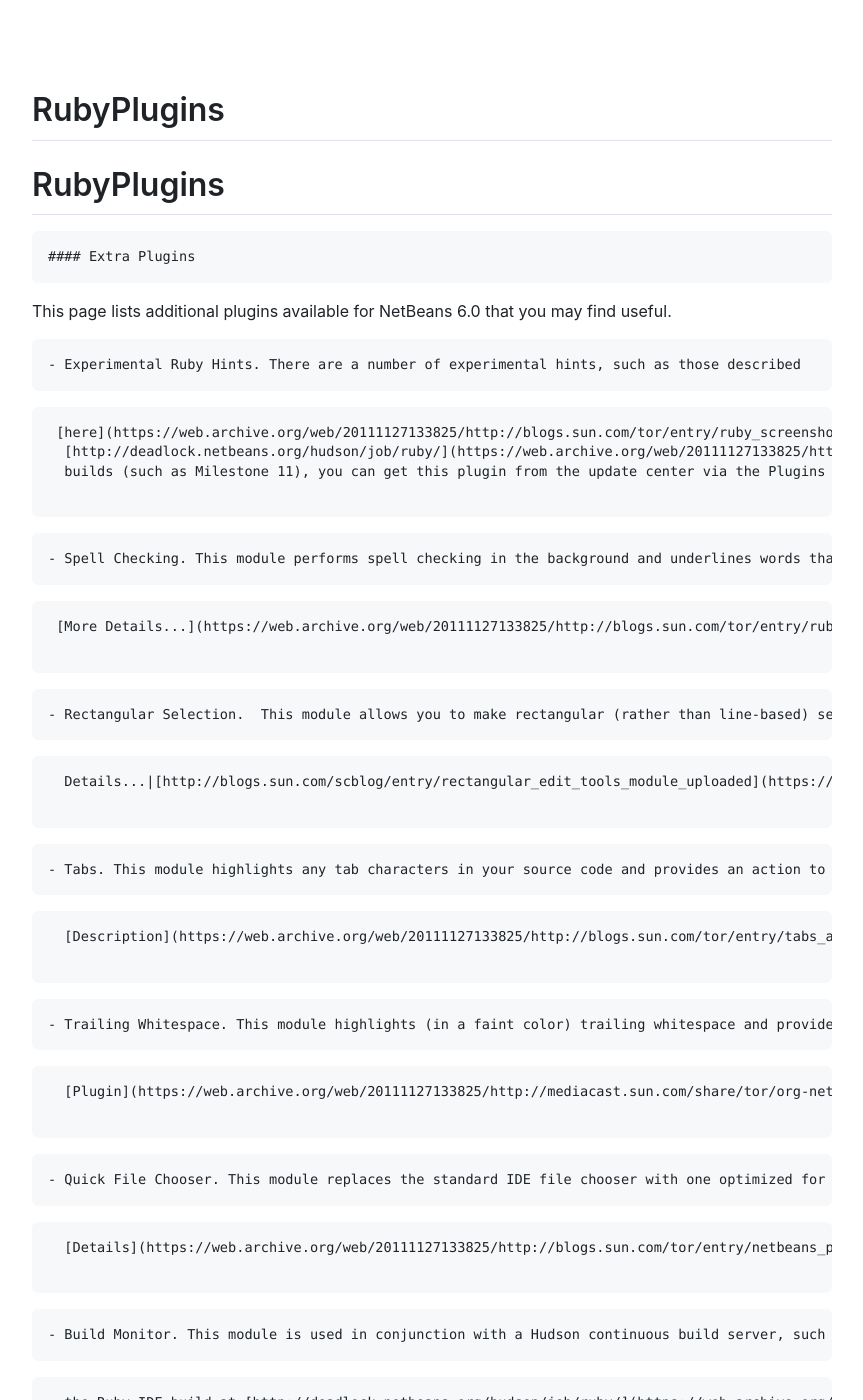
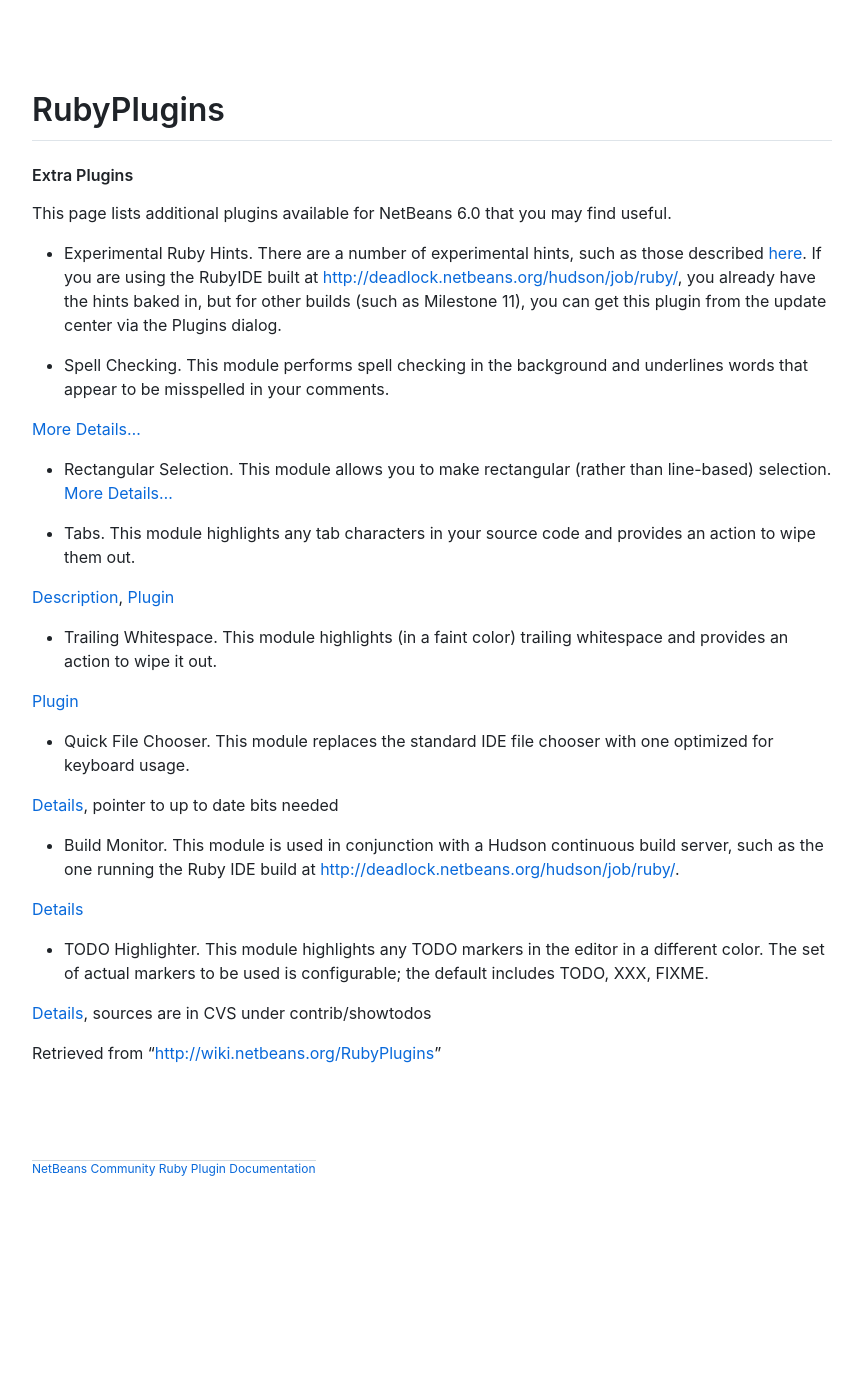
Before and after one commit to piotrhoppe/community-ruby-documentation, a Jekyll site: the page built from RubyPlugins/RubyPlugins.md, in a window 1280 px wide and 1400 px high. Shown: the whole window, without its empty margins (208-1071 px from the left). Built offline with Jekyll 4.4.1, drawn with Linux system fonts in a browser that asks for light colours; nearby versions of some CDN libraries; our own code applies the rules of GitHub Pages for plain Markdown files; part of the change alters nothing that is shown; some of the changed text lies outside the part shown.

Commit message:
docs(RubyPlugins): clean up Markdown
- remove duplicate heading and HTML/wiki noise
- fix TOC, links and inline code formatting
- improve readability of sections

````diff
--- a/RubyPlugins/RubyPlugins.md
+++ b/RubyPlugins/RubyPlugins.md
@@ -1,91 +1,35 @@
 # RubyPlugins
 
-# RubyPlugins
-
-
-
-
-
-
-
-
-    #### Extra Plugins
-
+#### Extra Plugins
 
 This page lists additional plugins available for NetBeans 6.0 that you may find useful.
 
-    - Experimental Ruby Hints. There are a number of experimental hints, such as those described
+- Experimental Ruby Hints. There are a number of experimental hints, such as those described [here](https://web.archive.org/web/20111127133825/http://blogs.sun.com/tor/entry/ruby_screenshot_of_the_week15). If you are using the RubyIDE built at [http://deadlock.netbeans.org/hudson/job/ruby/](https://web.archive.org/web/20111127133825/http://deadlock.netbeans.org/hudson/job/ruby/), you already have the hints baked in, but for other builds (such as Milestone 11), you can get this plugin from the update center via the Plugins dialog.
 
+- Spell Checking. This module performs spell checking in the background and underlines words that appear to be misspelled in your comments.
 
-```
- [here](https://web.archive.org/web/20111127133825/http://blogs.sun.com/tor/entry/ruby_screenshot_of_the_week15). If you are using the RubyIDE built at
-  [http://deadlock.netbeans.org/hudson/job/ruby/](https://web.archive.org/web/20111127133825/http://deadlock.netbeans.org/hudson/job/ruby/), you already have the hints baked in, but for other
-  builds (such as Milestone 11), you can get this plugin from the update center via the Plugins dialog.
+[More Details...](https://web.archive.org/web/20111127133825/http://blogs.sun.com/tor/entry/ruby_screenshot_of_the_week16#comments)
 
-```
+- Rectangular Selection. This module allows you to make rectangular (rather than line-based) selection. [More Details...](https://web.archive.org/web/20111127133825/http://blogs.sun.com/scblog/entry/rectangular_edit_tools_module_uploaded)
 
-    - Spell Checking. This module performs spell checking in the background and underlines words that appear to be misspelled in your comments.
+- Tabs. This module highlights any tab characters in your source code and provides an action to wipe them out.
 
+[Description](https://web.archive.org/web/20111127133825/http://blogs.sun.com/tor/entry/tabs_are_evil_part_2), [Plugin](https://web.archive.org/web/20111127133825/http://mediacast.sun.com/share/tor/org-netbeans-modules-fixtabs.nbm)
 
-```
- [More Details...](https://web.archive.org/web/20111127133825/http://blogs.sun.com/tor/entry/ruby_screenshot_of_the_week16#comments)
+- Trailing Whitespace. This module highlights (in a faint color) trailing whitespace and provides an action to wipe it out.
 
-```
+[Plugin](https://web.archive.org/web/20111127133825/http://mediacast.sun.com/share/tor/org-netbeans-modules-stripwhitespace.nbm)
 
-    - Rectangular Selection.  This module allows you to make rectangular (rather than line-based) selection. [More
+- Quick File Chooser. This module replaces the standard IDE file chooser with one optimized for keyboard usage.
 
+[Details](https://web.archive.org/web/20111127133825/http://blogs.sun.com/tor/entry/netbeans_plugins_i_use_part1), pointer to up to date bits needed
 
-```
-  Details...|[http://blogs.sun.com/scblog/entry/rectangular_edit_tools_module_uploaded](https://web.archive.org/web/20111127133825/http://blogs.sun.com/scblog/entry/rectangular_edit_tools_module_uploaded)]
+- Build Monitor. This module is used in conjunction with a Hudson continuous build server, such as the one running the Ruby IDE build at [http://deadlock.netbeans.org/hudson/job/ruby/](https://web.archive.org/web/20111127133825/http://deadlock.netbeans.org/hudson/job/ruby/).
 
-```
+[Details](https://web.archive.org/web/20111127133825/http://blogs.sun.com/tor/entry/netbeans_plugins_i_use_part3)
 
-    - Tabs. This module highlights any tab characters in your source code and provides an action to wipe them out.
+- TODO Highlighter. This module highlights any TODO markers in the editor in a different color. The set of actual markers to be used is configurable; the default includes TODO, XXX, FIXME.
 
+[Details](/web/20111127133825/http://wiki.netbeans.org/TBD), sources are in CVS under contrib/showtodos
 
-```
-  [Description](https://web.archive.org/web/20111127133825/http://blogs.sun.com/tor/entry/tabs_are_evil_part_2), [Plugin](https://web.archive.org/web/20111127133825/http://mediacast.sun.com/share/tor/org-netbeans-modules-fixtabs.nbm)
-
-```
-
-    - Trailing Whitespace. This module highlights (in a faint color) trailing whitespace and provides an action to wipe it out.
-
-
-```
-  [Plugin](https://web.archive.org/web/20111127133825/http://mediacast.sun.com/share/tor/org-netbeans-modules-stripwhitespace.nbm)
-
-```
-
-
-
-    - Quick File Chooser. This module replaces the standard IDE file chooser with one optimized for keyboard usage.
-
-
-```
-  [Details](https://web.archive.org/web/20111127133825/http://blogs.sun.com/tor/entry/netbeans_plugins_i_use_part1), pointer to up to date bits needed
-
-```
-
-    - Build Monitor. This module is used in conjunction with a Hudson continuous build server, such as the one running
-
-
-```
-  the Ruby IDE build at [http://deadlock.netbeans.org/hudson/job/ruby/](https://web.archive.org/web/20111127133825/http://deadlock.netbeans.org/hudson/job/ruby/).
-  [Details](https://web.archive.org/web/20111127133825/http://blogs.sun.com/tor/entry/netbeans_plugins_i_use_part3)
-
-```
-
-    - TODO Highlighter. This module highlights any TODO markers in the editor in a different color. The set of
-
-
-```
- actual markers to be used is configurable; the default includes TODO, XXX, FIXME.
-  [Details](/web/20111127133825/http://wiki.netbeans.org/TBD), sources are in CVS under contrib/showtodos
-
-```
-
-
-
-     Retrieved from "
-     [http://wiki.netbeans.org/RubyPlugins](../RubyPlugins/RubyPlugins.md)
-     "
+Retrieved from "[http://wiki.netbeans.org/RubyPlugins](../RubyPlugins/RubyPlugins.md)"
````
